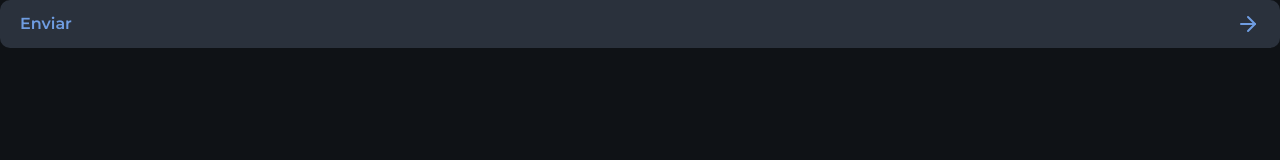
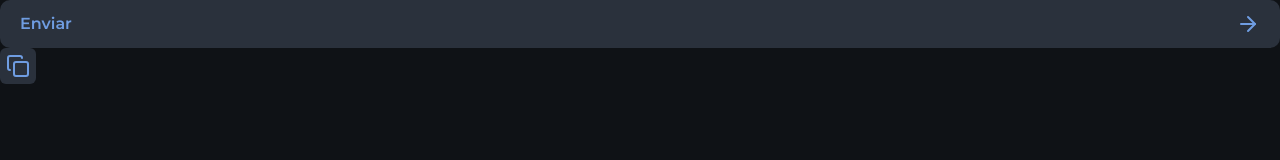
Before and after one commit to davi-p-oliveira-11/Suggestify-Client-Typescript, a Next.js app: page / in a window 1280 px wide. Shown: the top 160 px of the page. Built offline with nearby package versions, Linux system fonts and the light colour scheme.

Commit message:
added icon button component

```diff
--- a/src/app/page.tsx
+++ b/src/app/page.tsx
@@ -1,5 +1,6 @@
-import { ArrowRight } from "lucide-react";
+import { ArrowRight, Copy } from "lucide-react";
 import { Button } from "@/components/button";
+import { IconButton } from "@/components/icon-button";
 
 export default function Home() {
   return (
@@ -8,6 +9,10 @@ export default function Home() {
         Enviar
         <ArrowRight />
       </Button>
+
+      <IconButton>
+        <Copy />
+      </IconButton>
     </main>
   );
 }
--- a/src/components/icon-button.tsx
+++ b/src/components/icon-button.tsx
@@ -0,0 +1,13 @@
+import { ReactNode } from "react";
+
+interface IconButtonProps {
+  children: ReactNode;
+}
+
+export function IconButton(props: IconButtonProps) {
+  return (
+    <button className="p-1.5 bg-gray-500 text-blue rounded-md cursor-pointer transition-colors duration-300 hover:bg-blue hover:text-gray-900">
+      {props.children}
+    </button>
+  );
+}
```
